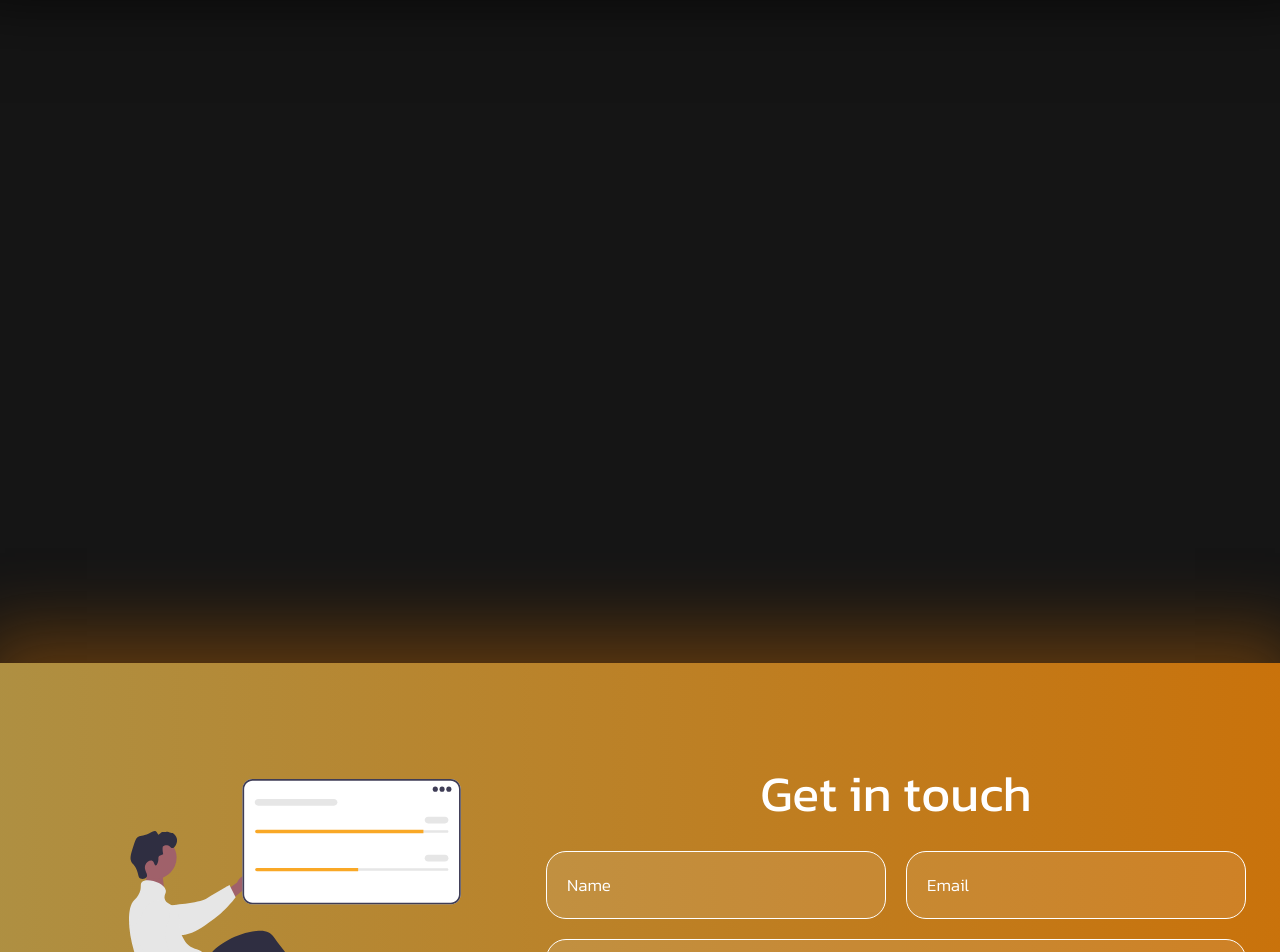
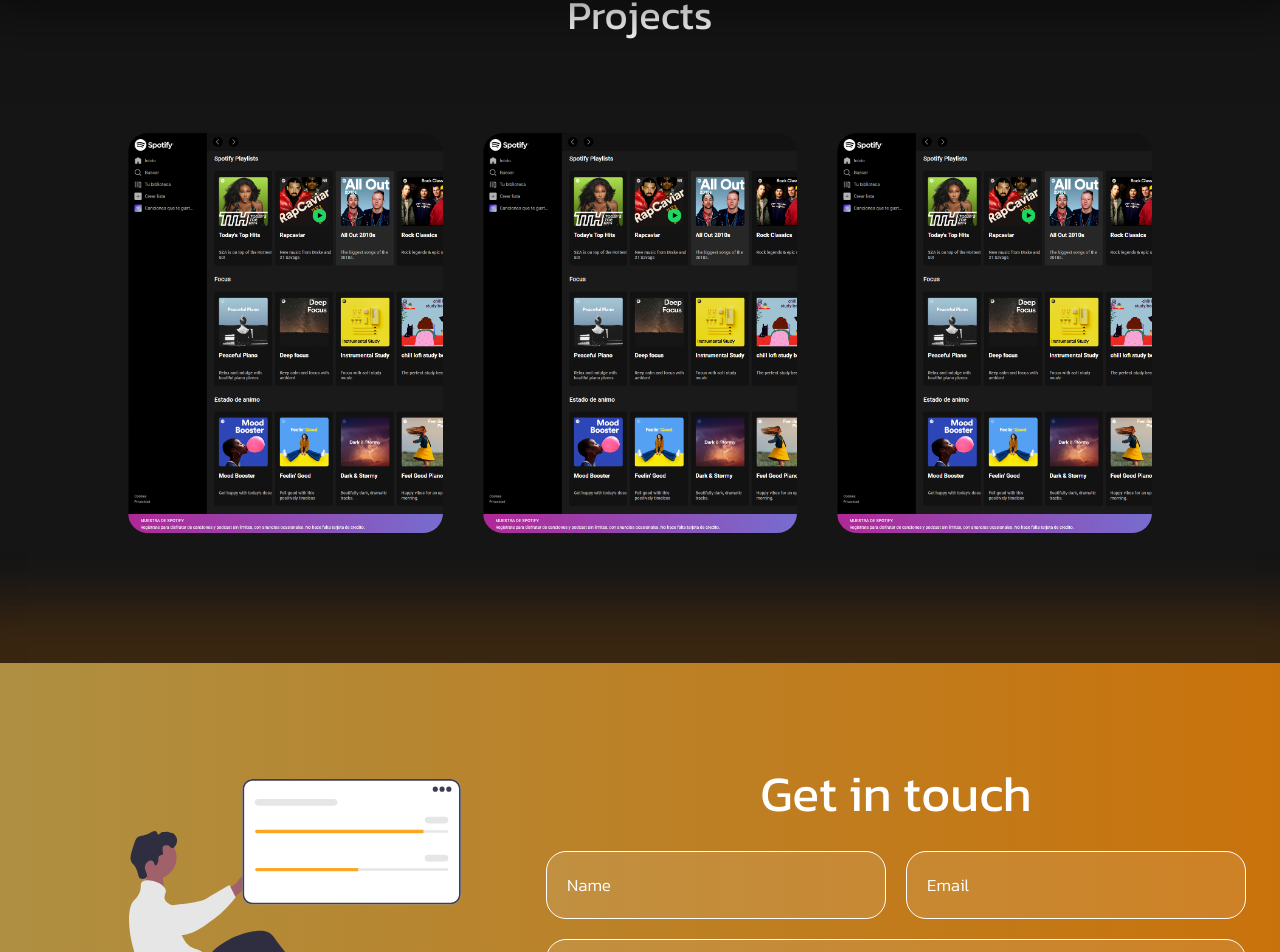
Before and after one commit to JesusAltamirano14/portafolio, a React (Create React App) app: page / in a window 1280 px wide. Shown: the part 1397-2349 px from the top of the page. Built offline with nearby package versions, Linux system fonts and the light colour scheme.

Commit message:
add image

```diff
--- a/public/index.html
+++ b/public/index.html
@@ -24,7 +24,7 @@
       work correctly both with client-side routing and a non-root public URL.
       Learn how to configure a non-root public URL by running `npm run build`.
     -->
-    <title>React App</title>
+    <title>Portafolio | Jesus</title>
   </head>
   <body>
     <noscript>You need to enable JavaScript to run this app.</noscript>
--- a/src/components/Navbar.jsx
+++ b/src/components/Navbar.jsx
@@ -40,8 +40,8 @@
                 <li className="navbar__list__item"><a href="#projects" className="navbar__list__item__link">Projects</a></li>
             </ul>
             <div className='navbar__buttons'>
-                <a href="https://www.google.com.pe" target="_blank" rel="noreferrer" className="navbar__buttons__git">{null}</a>
-                <a href="https://www.google.com.pe" target="_blank" rel="noreferrer" className="navbar__buttons__cv">{null}</a>
+                <a href="https://github.com/Peluchow" target="_blank" rel="noreferrer" className="navbar__buttons__git">{null}</a>
+                <a href="https://drive.google.com/file/d/1eqT58I9XUgTJA8tNc7gTnUCDXwx8MeJw/view?usp=sharing" target="_blank" rel="noreferrer" className="navbar__buttons__cv">{null}</a>
                 <a href="#contact" className="navbar__buttons__contact">
                     <span className='navbar__buttons__contact__me'>Contact me</span>
                 </a>
--- a/src/components/Presentation.jsx
+++ b/src/components/Presentation.jsx
@@ -4,7 +4,7 @@
 const Presentation = () => {
   return (
     <div className='home__presentation' id='presentation'>
-        <div className="home__presentation__welcome">Welcome</div>
+        {/* <div className="home__presentation__welcome">Welcome</div> */}
         <div className='home__presentation__container-text'>
           <div className='home__presentation__container-text__title'>Hi! I'm Jesus,</div>
           <Typical
--- a/src/components/Projects.jsx
+++ b/src/components/Projects.jsx
@@ -2,7 +2,53 @@
 
 const Projects = () => {
   return (
-    <div className='home__projects' id='projects'>Projects</div>
+    <div className='home__projects' id='projects'>
+      <div className="home__projects__title">Projects</div>
+      <div className="home__projects__container">
+        <div className="home__projects__container__img">
+          <div className="home__projects__container__img__first">
+            <div className="home__projects__container__img__first__title">Videogames JES</div>
+            <div className="home__projects__container__img__first__description">Aplicacion Fullstack</div>
+            <div className="home__projects__container__img__first__logos">
+              <a className="home__footer__container-icons__logos" href='https://www.google.com.pe' target="_blank" rel="noreferrer">
+                <div className="home__footer__container-icons__logos__link home__footer__container-icons__logos__link--linkedin" ></div>
+              </a>
+              <a className="home__footer__container-icons__logos" href='https://www.google.com.pe' target="_blank" rel="noreferrer">
+                <div className="home__footer__container-icons__logos__link" ></div>
+              </a>
+            </div>
+          </div>
+        </div>
+        <div className="home__projects__container__img">
+          <div className="home__projects__container__img__first">
+            <div className="home__projects__container__img__first__title">Title</div>
+            <div className="home__projects__container__img__first__description">Description</div>
+            <div className="home__projects__container__img__first__logos">
+              <a className="home__footer__container-icons__logos" href='https://www.google.com.pe' target="_blank" rel="noreferrer">
+                <div className="home__footer__container-icons__logos__link home__footer__container-icons__logos__link--linkedin" ></div>
+              </a>
+              <a className="home__footer__container-icons__logos" href='https://www.google.com.pe' target="_blank" rel="noreferrer">
+                <div className="home__footer__container-icons__logos__link" ></div>
+              </a>
+            </div>
+          </div>
+        </div>
+        <div className="home__projects__container__img">
+          <div className="home__projects__container__img__first">
+            <div className="home__projects__container__img__first__title">Spotify</div>
+            <div className="home__projects__container__img__first__description">Replica de una página oficial de Spotify</div>
+            <div className="home__projects__container__img__first__logos">
+              <a className="home__footer__container-icons__logos" href='https://spotify-replica-jesus-cx6pn5nmm-peluchow.vercel.app/' target="_blank" rel="noreferrer">
+                <div className="home__footer__container-icons__logos__link home__footer__container-icons__logos__link--linkedin" ></div>
+              </a>
+              <a className="home__footer__container-icons__logos" href='https://github.com/Peluchow/spotify-replica-jesus/tree/master/src' target="_blank" rel="noreferrer">
+                <div className="home__footer__container-icons__logos__link" ></div>
+              </a>
+            </div>
+          </div>
+        </div>
+      </div>
+    </div>
   )
 }
 
--- a/src/sass/_index.scss
+++ b/src/sass/_index.scss
@@ -168,14 +168,114 @@
     }
   }
   &__projects{
-    background-color: #151515;
+
+    background-color: rgba(21,21,21,1);
     grid-area: projects;
+    display: flex;
+    flex-direction: column;
+    justify-content: center;
+    align-items: center;
+    width: 100%;
+
+    &__title{
+      font-size: 40px;
+      font-weight: 400;
+      color: white;
+    }
+
+    &__container{
+      // background-color: red;
+      width: 80%;
+      height: 80%;
+      display: flex;
+      justify-content: center;
+      align-items: center;
+      gap: 40px;
+
+      &__img{
+        width: 400px;
+        height: 400px;
+        border-radius: 20px;
+        background-image: url('../images/spotify-replica-previa.png');
+        background-size: cover;
+        color: white;
+        overflow: hidden;
+        position: relative;
+
+
+        &__first{
+          width: 100%;
+          height: 100%;
+          display: flex;
+          flex-direction: column;
+          justify-content: center;
+          align-items: center;
+          position: absolute;
+          top: 100%;
+          transition-duration: 0.6s;
+          border-radius: 20px;
+          gap: 15px;
+
+          &__title{
+            font-size: 25px;
+
+          }
+
+          &__description{
+            font-size: 18px;
+            font-weight: 200;
+            text-align: center;
+          }
+
+          &__logos{
+
+            // background-color: green;
+            display: flex;
+            gap: 60px;
+          }
+        }
+
+
+        &:hover::before{
+          content: '';
+          width: 100%;
+          height: 100%;
+          position: absolute;
+          top: 0;
+          left: 0;
+          animation-name: movimiento;
+          animation-duration: 0.8s;
+          animation-fill-mode: forwards;
+
+        }
+
+        &:hover .home__projects__container__img__first{
+          display: flex;
+          top: 0;
+        }
+
+      }
+    }
+    @include mobile{
+
+      &__container{
+        flex-direction: column;
+
+        &__img{
+          background-color:green;
+          width: 300px;
+          height: 300px;
+
+          &__first{
+          }
+        }
+      }
+    }
   }
   &__contact{
     // background: linear-gradient(90deg,#aa367c -5.91%,#4a2fbd 111.58%);
     background: linear-gradient(90deg,#ad9145 -5.91%,#cc6f05 111.58%);
-    box-shadow: 0px -10px 70px 20px rgba(204,111,5,0.4);
-
+    box-shadow: 0px -10px 50px 50px rgba(204,111,5,0.2);
     grid-area: contact;
     display: flex;
     justify-content: center;
@@ -305,6 +405,7 @@
 
   }
   &__footer{
+
     background-image:url(../images/footer.png);
     background-size: cover;
     grid-area: footer;
@@ -363,8 +464,8 @@
       gap: 40px;
 
       &__logos{
-        height: 60px;
-        width: 60px;
+        height: 50px;
+        width: 50px;
         background-color: black;
         border-radius: 50%;
         border: 1px solid white;
@@ -637,3 +738,16 @@
 .navbar-active{
   background-color: black;
 }
+
+
+@keyframes movimiento {
+
+  from{
+    top: -100%;
+    background-color: rgba(173,145,69,0.3);
+  }
+  to{
+    top:0;
+    background-color: rgba(90,34,139,0.6);
+  }
+}
```
Also changed, not shown: src/images/spotify-replica-previa.png (added).
